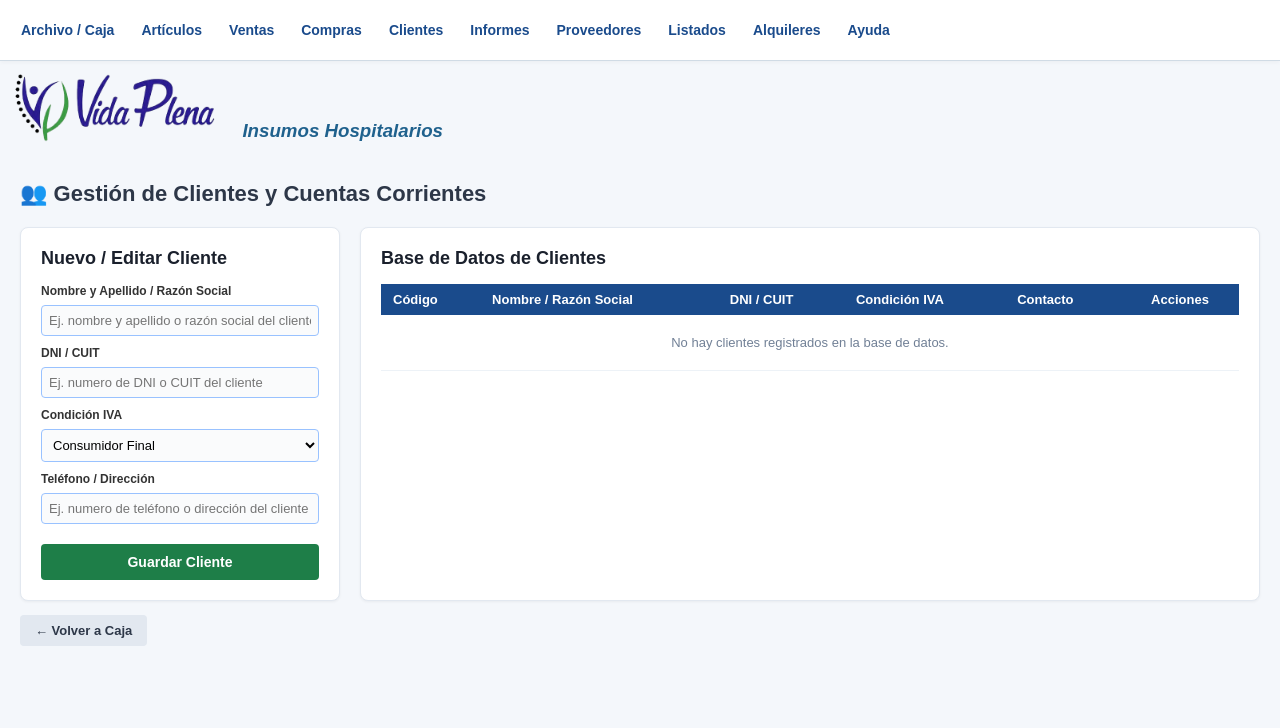
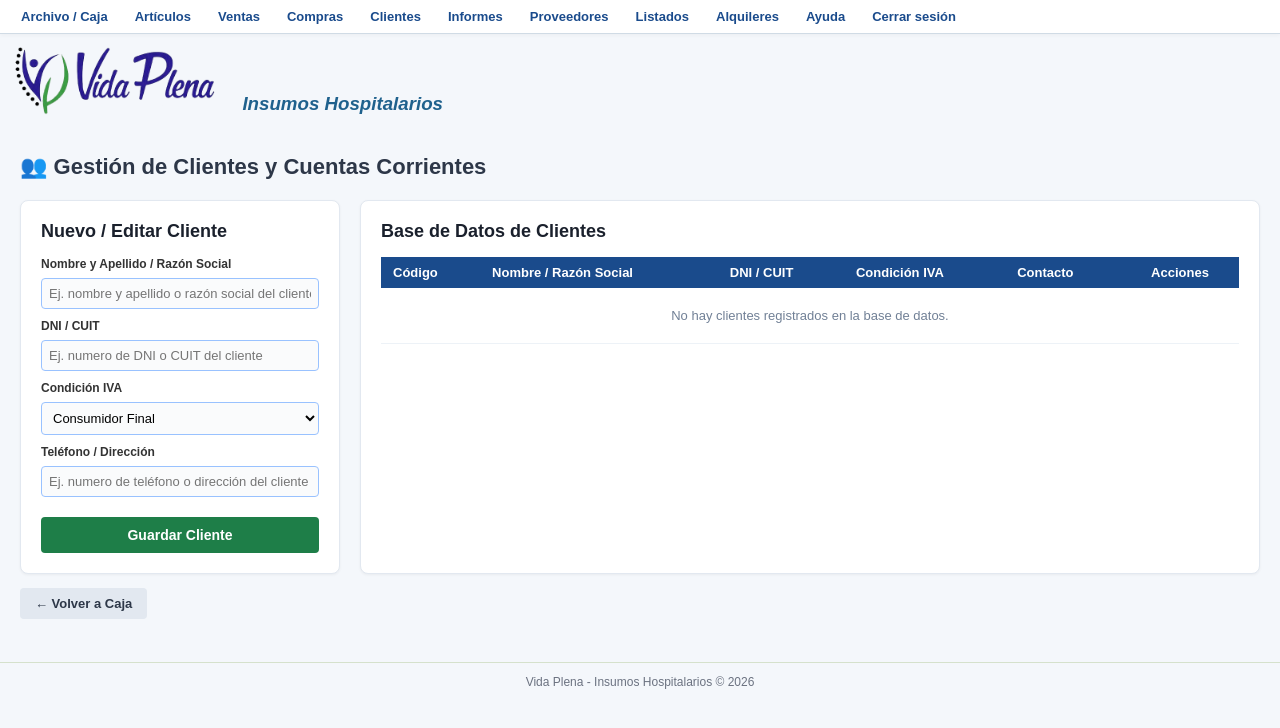
Before and after one commit to cmendez325-lang/vidaplena, a website built with Vite: page frontend/clientes.html in a window 1280 px wide. Built offline with nearby package versions, Linux system fonts and the light colour scheme; sample sign-in values are in the browser's storage.

Commit message:
Layout compartido en todas las paginas, fix login JWT y timeout de catalogo

```diff
--- a/frontend/alquileres.html
+++ b/frontend/alquileres.html
@@ -3,24 +3,16 @@
 <head>
     <meta charset="UTF-8" />
     <meta name="viewport" content="width=device-width, initial-scale=1.0" />
+    <script src="auth.js"></script>
+    <script src="./layout.js"></script>
     <title>Gestión de Alquileres - Sistema de Facturación</title>
     <!-- Importante: Asegúrate de que la ruta al CSS sea correcta -->
     <link rel="stylesheet" href="src/style.css" />
 </head>
 <body>
 
-    <!-- Menú Superior Uniforme -->
+    <!-- Menú Superior: el contenido lo genera layout.js automáticamente -->
     <div class="menu-bar">
-        <a href="index.html">Archivo / Caja</a>
-        <a href="productos.html">Artículos</a>
-        <a href="ventas.html">Ventas</a>
-        <a href="compras.html">Compras</a>
-        <a href="clientes.html">Clientes</a>
-        <a href="informes.html">Informes</a>
-        <a href="proveedores.html">Proveedores</a>
-        <a href="listados.html">Listados</a>
-        <a href="alquileres.html"><strong>Alquileres</strong></a> <!-- Negrita solo en la página actual -->
-        <a href="ayuda.html">Ayuda</a>
     </div>
 
     <!-- Encabezado con el Logo y subtítulo institucional -->
--- a/frontend/clientes.html
+++ b/frontend/clientes.html
@@ -2,6 +2,9 @@
 <html lang="es">
 <head>
     <meta charset="UTF-8">
+    <meta name="viewport" content="width=device-width, initial-scale=1.0" />
+    <script src="auth.js"></script>
+    <script src="./layout.js"></script>
     <title>Gestión de Clientes - Sistema de Facturación</title>
     <link rel="stylesheet" href="src/style.css" />
     <style>
@@ -11,23 +14,6 @@
             margin: 0;
             padding: 0;
             color: #2d3748;
-        }
-
-        .menu-bar {
-            background-color: #ffffff;
-            border-bottom: 1px solid #e2e8f0;
-            padding: 0 20px;
-            display: flex;
-            align-items: center;
-            gap: 20px;
-            height: 48px;
-        }
-
-        .menu-bar a {
-            color: #1e40af;
-            text-decoration: none;
-            font-size: 14px;
-            font-weight: 600;
         }
 
         .layout-grid {
@@ -126,18 +112,8 @@
 </head>
 <body>
 
-    <!-- Menú Superior -->
+    <!-- Menú Superior: el contenido lo genera layout.js automáticamente -->
     <div class="menu-bar">
-        <a href="index.html">Archivo / Caja</a>
-        <a href="productos.html">Artículos</a>
-        <a href="ventas.html">Ventas</a>
-        <a href="compras.html">Compras</a>
-        <a href="clientes.html"><strong>Clientes</strong></a>
-        <a href="informes.html">Informes</a>
-        <a href="proveedores.html">Proveedores</a>
-        <a href="listados.html">Listados</a>
-        <a href="alquileres.html">Alquileres</a>
-        <a href="ayuda.html">Ayuda</a>
     </div>
     <!-- Encabezado con Logo y Subtítulo -->
 <div style="display: flex; align-items: flex-end; gap: 12px; margin-top: 5px; margin-bottom: 15px; border-bottom: none; padding-bottom: 0;">
```
Also changed, not shown: frontend/compras.html (+4 -28 lines), frontend/listados.html (+4 -28 lines), frontend/proveedores.html (+4 -28 lines).
